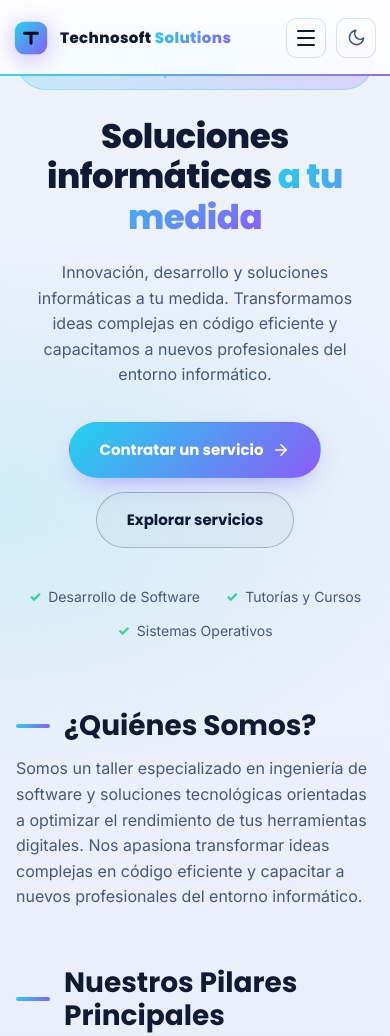
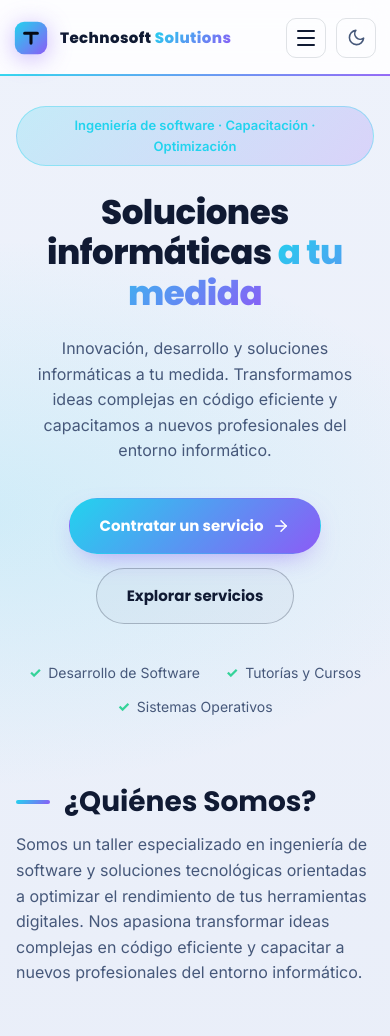
Before and after one commit to Technosoft-Solutions35/Technosoft-Solutions, a plain HTML site: page index.html in a window 390 px wide. Shown: the top 1036 px of the page. Drawn offline with Linux system fonts and the light colour scheme.

Commit message:
fix: arreglar vista cortada en Android movil (sticky header + background scroll)

```diff
--- a/css/style.css
+++ b/css/style.css
@@ -77,11 +77,12 @@ html {
 body {
   font-family: "Inter", system-ui, -apple-system, "Segoe UI", Roboto, sans-serif;
   color: var(--texto);
-  background:
+  background-color: var(--fondo);
+  background-image:
     radial-gradient(1100px 560px at 88% -8%, rgba(139, 92, 246, 0.18), transparent 60%),
     radial-gradient(950px 500px at -8% 12%, rgba(34, 211, 238, 0.14), transparent 55%),
     linear-gradient(180deg, var(--fondo) 0%, var(--fondo-suave) 55%, var(--fondo) 100%);
-  background-attachment: fixed;
+  background-attachment: scroll;
   min-height: 100vh;
   overflow-x: hidden;
   line-height: 1.6;
@@ -120,7 +121,7 @@ img, svg {
 
 /* ---------- Barra de navegación superior (la más importante del sitio) ---------- */
 .barra-superior {
-  position: fixed;
+  position: sticky;
   top: 0;
   left: 0;
   right: 0;
@@ -353,7 +354,7 @@ img, svg {
 
 /* ---------- Estructura principal ---------- */
 .contenedor-principal {
-  padding-top: 124px;
+  padding-top: 48px;
   padding-bottom: 60px;
 }
 
@@ -1335,7 +1336,7 @@ img, svg {
 
 @media (max-width: 640px) {
   .contenedor-principal {
-    padding-top: 106px;
+    padding-top: 30px;
   }
 
   .pie-contenido {
@@ -1364,7 +1365,7 @@ img, svg {
 /* Mejoras móvil */
 @media (max-width: 640px) {
   body {
-    background-attachment: scroll;
+    -webkit-overflow-scrolling: touch;
   }
 
   .marca-sub {
```
